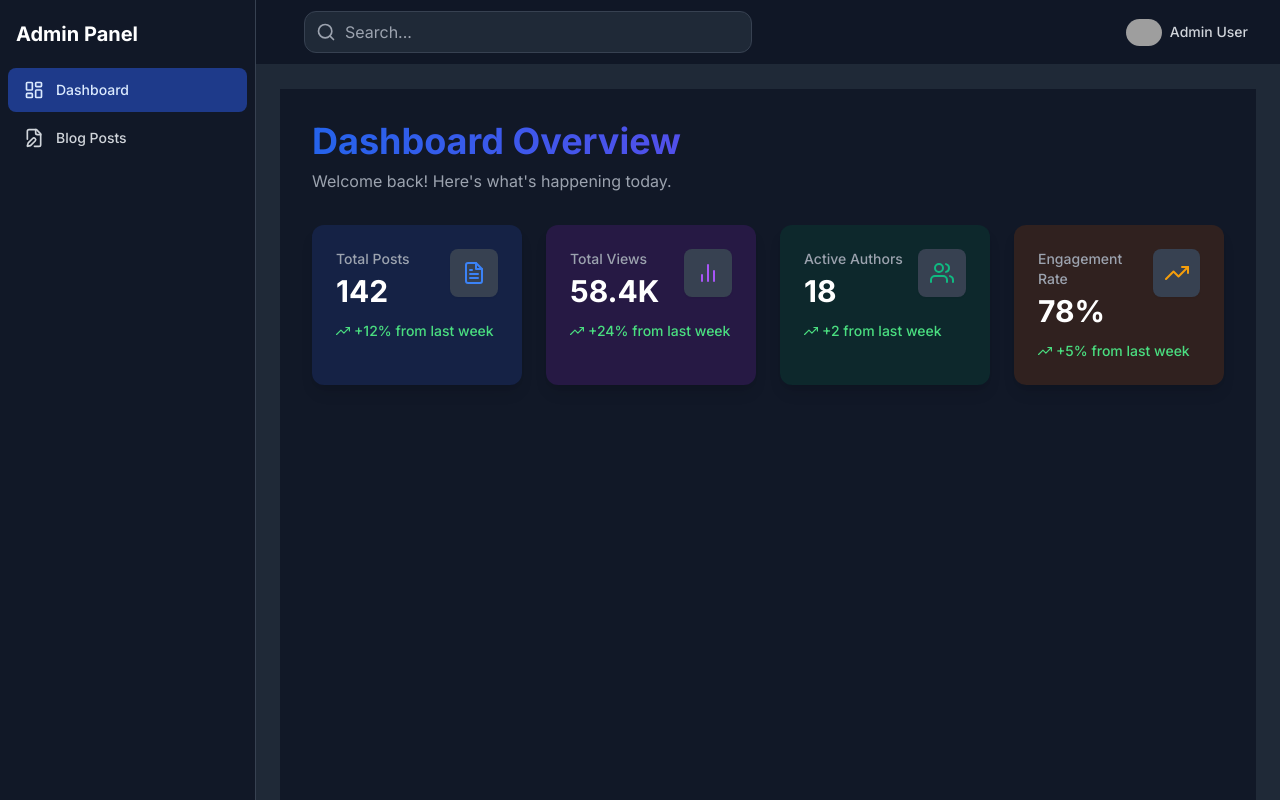
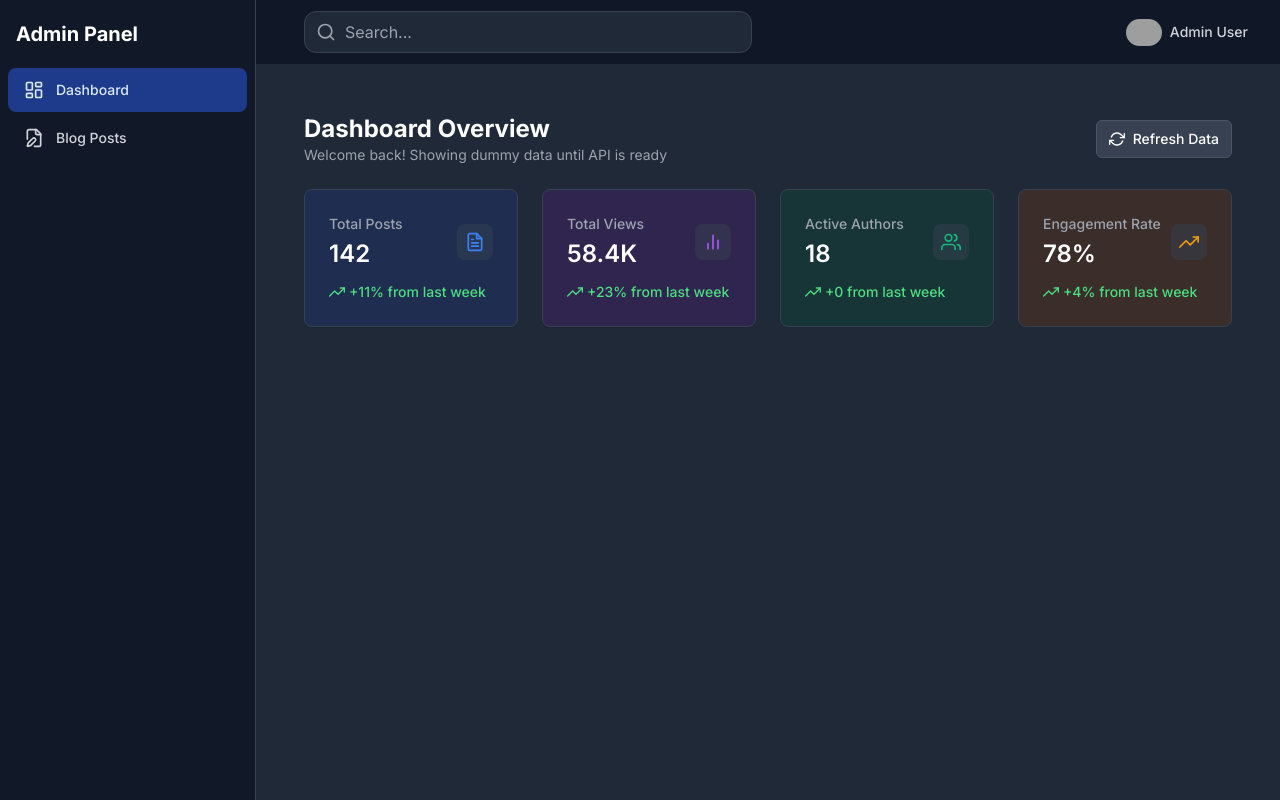
Before and after one commit to Speeir-LTD/speeir.com, a Next.js app: page /admin in a window 1280 px wide. Built offline with nearby package versions, Linux system fonts and the light colour scheme; sample sign-in values are in the browser's storage; grey boxes are pictures that could not be loaded.

Commit message:
update admin dashboard with dummy data and update UI

```diff
--- a/src/app/admin/page.tsx
+++ b/src/app/admin/page.tsx
@@ -2,19 +2,26 @@
 
 import { useEffect, useState } from 'react';
 import { useRouter } from 'next/navigation';
-import { FiTrendingUp, FiEdit, FiUsers, FiBarChart2, FiClock, FiCheckCircle, FiFileText } from 'react-icons/fi';
+import { FiTrendingUp, FiUsers, FiBarChart2, FiFileText, FiRefreshCw } from 'react-icons/fi';
+import { toast } from 'sonner';
 
 export default function AdminDashboardPage() {
   const router = useRouter();
   const [isAuthenticated, setIsAuthenticated] = useState(false);
   const [isLoading, setIsLoading] = useState(true);
+  const [stats, setStats] = useState({
+    posts: 142,
+    views: 58400,
+    authors: 18,
+    engagement: 78
+  });
 
   useEffect(() => {
     const token = localStorage.getItem('isAuthenticated');
     if (!token) {
       router.push('/login');
     } else {
-      // Simulate authentication check
+      // Simulate API call with timeout
       setTimeout(() => {
         setIsAuthenticated(true);
         setIsLoading(false);
@@ -22,11 +29,26 @@ export default function AdminDashboardPage() {
     }
   }, [router]);
 
+  const fetchDashboardStats = () => {
+    setIsLoading(true);
+    // Simulate API call with dummy data
+    setTimeout(() => {
+      setStats({
+        posts: 142 + Math.floor(Math.random() * 10),
+        views: 58400 + Math.floor(Math.random() * 1000),
+        authors: 18 + Math.floor(Math.random() * 2),
+        engagement: 78 + Math.floor(Math.random() * 3)
+      });
+      setIsLoading(false);
+      toast.success('Stats refreshed with dummy data');
+    }, 800);
+  };
+
   if (isLoading) {
     return (
-      <div className="min-h-screen flex flex-col items-center justify-center bg-gradient-to-br from-gray-50 to-gray-100 dark:from-gray-900 dark:to-gray-800">
-        <div className="h-16 w-16 animate-spin rounded-full border-4 border-solid border-primary border-r-transparent motion-reduce:animate-[spin_1.5s_linear_infinite]" />
-        <p className="mt-4 text-lg font-medium text-gray-600 dark:text-gray-300">Authenticating...</p>
+      <div className="flex min-h-screen flex-col items-center justify-center">
+        <div className="h-16 w-16 animate-spin rounded-full border-4 border-solid border-blue-500 border-r-transparent motion-reduce:animate-[spin_1.5s_linear_infinite]" />
+        <p className="mt-4 text-lg font-medium text-gray-600 dark:text-gray-300">Loading dashboard...</p>
       </div>
     );
   }
@@ -36,147 +58,104 @@ export default function AdminDashboardPage() {
   }
 
   return (
-    <div className="min-h-screen bg-gray-50 dark:bg-gray-900 p-6 md:p-8">
-    <header className="mb-8">
-      <h1 className="text-4xl font-bold bg-gradient-to-r from-blue-600 to-purple-600 bg-clip-text text-transparent">
-        Dashboard Overview
-      </h1>
-      <p className="text-gray-500 dark:text-gray-400 mt-2">Welcome back! Here's what's happening today.</p>
-    </header>
+    <div className="space-y-6 p-6">
+      <div className="flex flex-col justify-between gap-4 sm:flex-row sm:items-center">
+        <div>
+          <h1 className="text-2xl font-bold text-gray-900 dark:text-white">Dashboard Overview</h1>
+          <p className="text-sm text-gray-500 dark:text-gray-400">
+            Welcome back! Showing dummy data until API is ready
+          </p>
+        </div>
+        <button
+          onClick={fetchDashboardStats}
+          disabled={isLoading}
+          className="inline-flex items-center justify-center rounded-md border border-gray-300 bg-white px-3 py-2 text-sm font-medium text-gray-700 shadow-sm hover:bg-gray-50 focus:outline-none focus:ring-2 focus:ring-blue-500 focus:ring-offset-2 dark:border-gray-600 dark:bg-gray-700 dark:text-white dark:hover:bg-gray-600"
+        >
+          <FiRefreshCw className={`mr-2 h-4 w-4 ${isLoading ? 'animate-spin' : ''}`} />
+          {isLoading ? 'Refreshing...' : 'Refresh Data'}
+        </button>
+      </div>
 
       {/* Stats Cards */}
-      <div className="grid grid-cols-1 gap-6 mb-8 sm:grid-cols-2 lg:grid-cols-4">
+      <div className="grid grid-cols-1 gap-6 sm:grid-cols-2 lg:grid-cols-4">
         <StatCard
           title="Total Posts"
-          value="142"
-          change="+12%"
-          icon={<FiFileText className="text-blue-500" size={24} />}
+          value={stats.posts.toLocaleString()}
+          change={`+${Math.floor(Math.random() * 5) + 8}%`}
+          icon={<FiFileText className="text-blue-500" size={20} />}
           color="bg-blue-100 dark:bg-blue-900/30"
         />
         <StatCard
           title="Total Views"
-          value="58.4K"
-          change="+24%"
-          icon={<FiBarChart2 className="text-purple-500" size={24} />}
+          value={`${(stats.views / 1000).toFixed(1)}K`}
+          change={`+${Math.floor(Math.random() * 10) + 15}%`}
+          icon={<FiBarChart2 className="text-purple-500" size={20} />}
           color="bg-purple-100 dark:bg-purple-900/30"
         />
         <StatCard
           title="Active Authors"
-          value="18"
-          change="+2"
-          icon={<FiUsers className="text-emerald-500" size={24} />}
+          value={stats.authors.toString()}
+          change={`+${Math.floor(Math.random() * 2)}`}
+          icon={<FiUsers className="text-emerald-500" size={20} />}
           color="bg-emerald-100 dark:bg-emerald-900/30"
         />
         <StatCard
           title="Engagement Rate"
-          value="78%"
-          change="+5%"
-          icon={<FiTrendingUp className="text-amber-500" size={24} />}
+          value={`${stats.engagement}%`}
+          change={`+${Math.floor(Math.random() * 3) + 2}%`}
+          icon={<FiTrendingUp className="text-amber-500" size={20} />}
           color="bg-amber-100 dark:bg-amber-900/30"
         />
       </div>
 
-      <div className="grid grid-cols-1 gap-6 lg:grid-cols-3">
-        {/* Recent Posts */}
-        {/* <div className="lg:col-span-2">
-          <div className="rounded-xl bg-white dark:bg-gray-800 shadow-lg overflow-hidden transition-all hover:shadow-xl">
-            <div className="p-6 border-b border-gray-100 dark:border-gray-700">
-              <h2 className="text-xl font-semibold flex items-center gap-2">
-                <FiEdit className="text-blue-500" />
-                Recent Posts
-              </h2>
+      {/* Recent Activity Section with Dummy Data */}
+      {/* <div className="overflow-hidden rounded-lg border border-gray-200 shadow-sm dark:border-gray-700">
+        <div className="bg-white px-6 py-4 dark:bg-gray-800">
+          <h2 className="text-lg font-medium text-gray-900 dark:text-white">Recent Activity (Dummy Data)</h2>
         </div>
-            <div className="divide-y divide-gray-100 dark:divide-gray-700">
-              {recentPosts.map((post, index) => (
-                <div key={index} className="p-4 hover:bg-gray-50 dark:hover:bg-gray-700/50 transition-colors">
-                  <div className="flex justify-between items-center">
+        <div className="divide-y divide-gray-200 dark:divide-gray-700">
+          {[
+            { id: 1, action: 'New post published', author: 'Admin User', time: '2 minutes ago' },
+            { id: 2, action: 'Post updated', author: 'Content Team', time: '1 hour ago' },
+            { id: 3, action: 'New author joined', author: 'New User', time: '3 hours ago' },
+            { id: 4, action: 'Engagement milestone reached', author: 'System', time: 'Yesterday' },
+          ].map((activity) => (
+            <div key={activity.id} className="bg-white px-6 py-4 hover:bg-gray-50 dark:bg-gray-800 dark:hover:bg-gray-700/50">
+              <div className="flex items-center justify-between">
                 <div>
-                      <h3 className="font-medium">{post.title}</h3>
-                      <p className="text-sm text-gray-500 dark:text-gray-400 mt-1">{post.date}</p>
+                  <p className="font-medium text-gray-900 dark:text-white">{activity.action}</p>
+                  <p className="text-sm text-gray-500 dark:text-gray-400">
+                    {activity.time} • {activity.author}
+                  </p>
                 </div>
-                    <span className={`px-3 py-1 rounded-full text-xs font-medium ${
-                      post.status === 'Published'
-                        ? 'bg-green-100 text-green-800 dark:bg-green-900/30 dark:text-green-300'
-                        : 'bg-yellow-100 text-yellow-800 dark:bg-yellow-900/30 dark:text-yellow-300'
-                    }`}>
-                      {post.status}
+                <span className="inline-flex items-center rounded-full bg-gray-100 px-2.5 py-0.5 text-xs font-medium text-gray-800 dark:bg-gray-700 dark:text-gray-200">
+                  Sample
                 </span>
               </div>
             </div>
           ))}
         </div>
-            <div className="p-4 bg-gray-50 dark:bg-gray-700/30 text-center">
-              <button className="text-blue-600 dark:text-blue-400 hover:underline font-medium">
-                View All Posts
-              </button>
-            </div>
-          </div>
       </div> */}
-
-        {/* Quick Stats */}
-        {/* <div>
-          <div className="rounded-xl bg-white dark:bg-gray-800 shadow-lg overflow-hidden transition-all hover:shadow-xl">
-            <div className="p-6 border-b border-gray-100 dark:border-gray-700">
-              <h2 className="text-xl font-semibold flex items-center gap-2">
-                <FiClock className="text-purple-500" />
-                Activity Feed
-              </h2>
-            </div>
-            <div className="p-4 space-y-4">
-              {activities.map((activity, index) => (
-                <div key={index} className="flex gap-3">
-                  <div className={`flex-shrink-0 h-10 w-10 rounded-full flex items-center justify-center ${
-                    activity.type === 'publish'
-                      ? 'bg-green-100 text-green-600 dark:bg-green-900/30 dark:text-green-300'
-                      : 'bg-blue-100 text-blue-600 dark:bg-blue-900/30 dark:text-blue-300'
-                  }`}>
-                    {activity.type === 'publish' ? <FiCheckCircle size={18} /> : <FiEdit size={18} />}
-                  </div>
-                  <div>
-                    <p className="font-medium">{activity.title}</p>
-                    <p className="text-sm text-gray-500 dark:text-gray-400">{activity.time} • {activity.author}</p>
-                  </div>
-                </div>
-              ))}
-            </div>
-          </div>
-        </div> */}
-      </div>
     </div>
   );
 }
 
-// Stat Card Component
 function StatCard({ title, value, change, icon, color }) {
   return (
-    <div className={`rounded-xl p-6 shadow-lg transition-all hover:shadow-xl ${color}`}>
-      <div className="flex justify-between">
+    <div className={`rounded-lg border border-gray-200 p-6 shadow-sm transition-all hover:shadow-md dark:border-gray-700 ${color}`}>
+      <div className="flex items-center justify-between">
         <div>
           <p className="text-sm font-medium text-gray-500 dark:text-gray-400">{title}</p>
-          <p className="mt-1 text-3xl font-bold">{value}</p>
+          <p className="mt-1 text-2xl font-semibold text-gray-900 dark:text-white">{value}</p>
         </div>
-        <div className="h-12 w-12 rounded-lg bg-white dark:bg-gray-700 flex items-center justify-center shadow-sm">
+        <div className="rounded-lg bg-white/50 p-2 dark:bg-gray-700/50">
           {icon}
         </div>
       </div>
-      <p className="mt-3 text-sm font-medium text-green-600 dark:text-green-400 flex items-center">
-        <FiTrendingUp className="mr-1" /> {change} from last week
+      <p className="mt-3 flex items-center text-sm font-medium text-green-600 dark:text-green-400">
+        <FiTrendingUp className="mr-1" size={16} />
+        {change} from last week
       </p>
     </div>
   );
 }
-
-// Sample data
-const recentPosts = [
-  { title: 'How to Build a Blog with Next.js', date: 'May 15, 2023', status: 'Published' },
-  { title: 'Understanding React Server Components', date: 'May 14, 2023', status: 'Draft' },
-  { title: 'The Complete Guide to CSS Grid', date: 'May 12, 2023', status: 'Published' },
-  { title: 'Authentication Best Practices', date: 'May 10, 2023', status: 'Published' },
-];
-
-const activities = [
-  { type: 'publish', title: 'New post published', time: '2 hours ago', author: 'Sarah Johnson' },
-  { type: 'edit', title: 'Post updated', time: '5 hours ago', author: 'Michael Chen' },
-  { type: 'publish', title: 'New post published', time: '1 day ago', author: 'Emma Davis' },
-  { type: 'edit', title: 'Draft saved', time: '2 days ago', author: 'Alex Wong' },
-];
```
Lines whose indentation alone changed are shown as unchanged.
